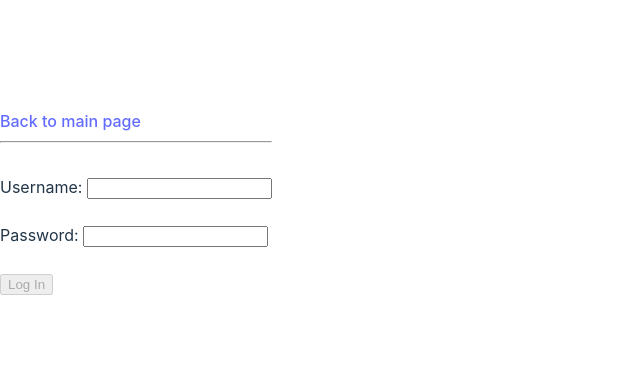
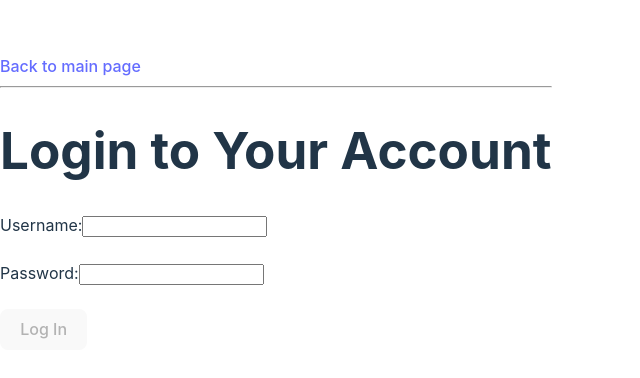
Before and after one commit to artgonzalez/react-modern-full-stack, a React (Vite) app: page /login in a window 1280 px wide. Shown: the part 198-576 px from the top of the page, without its empty margins (0-640 px from the left). Built offline with nearby package versions, Linux system fonts and the light colour scheme.

Commit message:
refactor best practice

```diff
--- a/src/pages/Login.jsx
+++ b/src/pages/Login.jsx
@@ -1,63 +1,91 @@
-import { useState } from 'react'
-import { useMutation } from '@tanstack/react-query'
-import { useNavigate, Link } from 'react-router-dom'
+import React, { useState } from 'react';
+import { useMutation, useQueryClient } from '@tanstack/react-query'; // Added useQueryClient for potential future use (e.g., invalidating post lists upon login)
+import { useNavigate, Link } from 'react-router-dom';
 
-import { login } from '../api/users.js'
-import { useAuth } from '../contexts/AuthContext.jsx'
+import { login } from '../api/users.js';
+import { useAuth } from '../contexts/AuthContext.jsx';
 
 export function Login() {
   const [username, setUsername] = useState('');
   const [password, setPassword] = useState('');
+  const [error, setError] = useState(null); // State for displaying specific errors
 
   const navigate = useNavigate();
   const [, setToken] = useAuth();
+  const queryClient = useQueryClient(); // Optional: used if you need to invalidate other queries on successful login
 
   const loginMutation = useMutation({
-    mutationFn: () => login({ username, password }),
+    mutationFn: (credentials) => login(credentials), // Pass credentials as an argument to mutate
     onSuccess: (data) => {
-      setToken(data.token)
-      navigate('/')
+      setToken(data.token);
+      setError(null); // Clear any previous errors
+      // Optional: Invalidate queries to refresh data that requires auth
+      queryClient.invalidateQueries({ queryKey: ['posts'] });
+      navigate('/');
     },
-    onError: () => alert('failed to login!'),
-  })
+    onError: (err) => {
+      // Display a user-friendly message based on the API response/error object
+      setError(err.message || 'Login failed due to a network error.');
+    },
+  });
 
   const handleSubmit = (e) => {
-    e.preventDefault()
-    loginMutation.mutate()
-  }
+    e.preventDefault();
+    if (!username || !password) {
+        setError('Please enter both username and password.');
+        return;
+    }
+    // Pass the state values explicitly to the mutation function
+    loginMutation.mutate({ username, password });
+  };
+
+  const isSubmitting = loginMutation.isPending;
+  const isDisabled = !username || !password || isSubmitting;
 
   return (
-    <form onSubmit={handleSubmit}>
-      <Link to='/'>Back to main page</Link>
+    <form onSubmit={handleSubmit} className="login-form" aria-live="polite">
+      <nav>
+        <Link to="/">Back to main page</Link>
+      </nav>
       <hr />
-      <br />
-      <div>
-        <label htmlFor='create-username'>Username: </label>
+      <h1>Login to Your Account</h1>
+
+      {error && <div className="error-message" role="alert" style={{ color: 'red', marginBottom: '10px' }}>{error}</div>}
+      {isSubmitting && <div className="loading-message">Logging in...</div>}
+
+
+      <div className="form-group">
+        <label htmlFor="login-username">Username:</label>
         <input
-          type='text'
-          name='create-username'
-          id='create-username'
+          type="text"
+          name="username" // Changed name to 'username' for consistency
+          id="login-username" // Changed ID for clarity
           value={username}
           onChange={(e) => setUsername(e.target.value)}
+          aria-required="true"
+          disabled={isSubmitting}
         />
       </div>
       <br />
-      <div>
-        <label htmlFor='create-password'>Password: </label>
+      <div className="form-group">
+        <label htmlFor="login-password">Password:</label>
         <input
-          type='password'
-          name='create-password'
-          id='create-password'
+          type="password"
+          name="password" // Changed name to 'password'
+          id="login-password" // Changed ID for clarity
           value={password}
           onChange={(e) => setPassword(e.target.value)}
+          aria-required="true"
+          disabled={isSubmitting}
         />
       </div>
       <br />
-      <input
-        type='submit'
-        value={loginMutation.isPending ? 'Logging in...' : 'Log In'}
-        disabled={!username || !password || loginMutation.isPending}
-      />
+      <button
+        type="submit"
+        disabled={isDisabled}
+      >
+        {isSubmitting ? 'Logging in...' : 'Log In'}
+      </button>
     </form>
-  )
-}
+  );
+};
```
